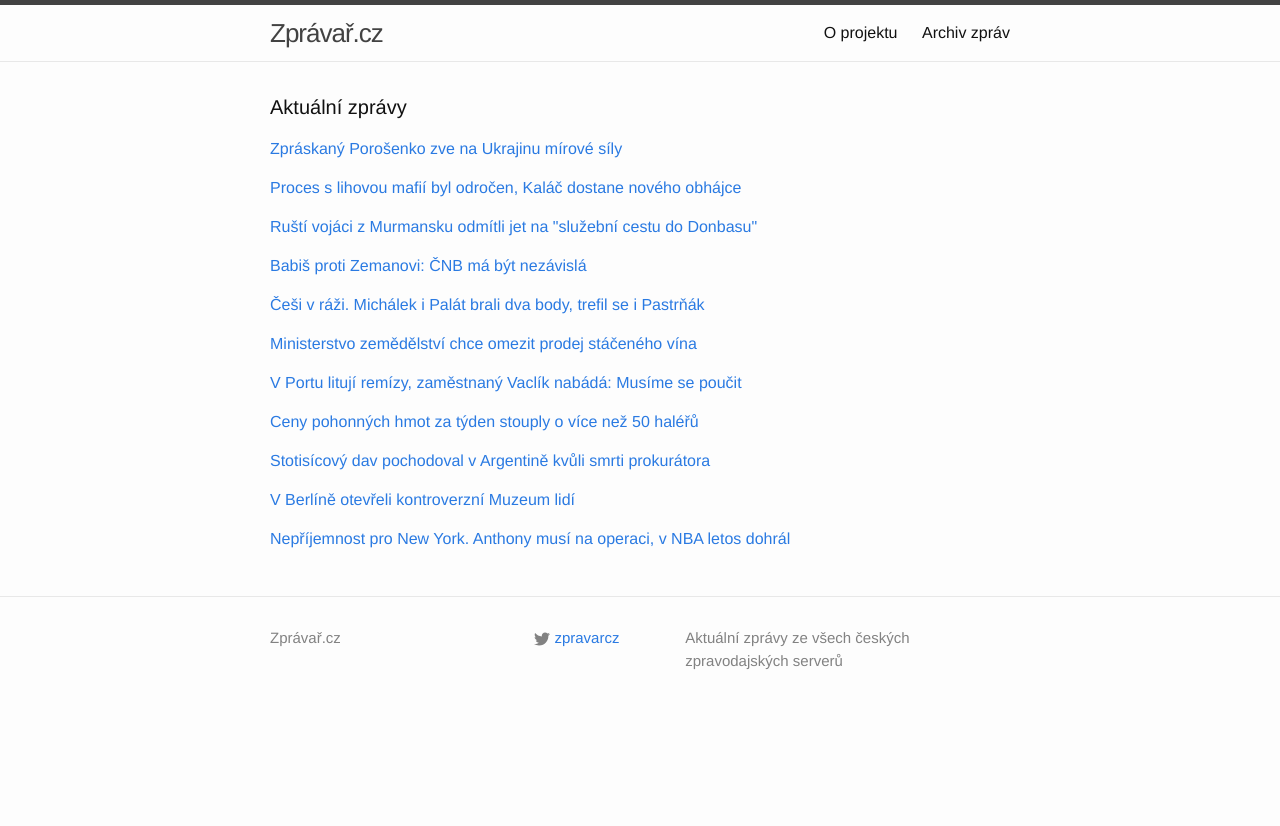
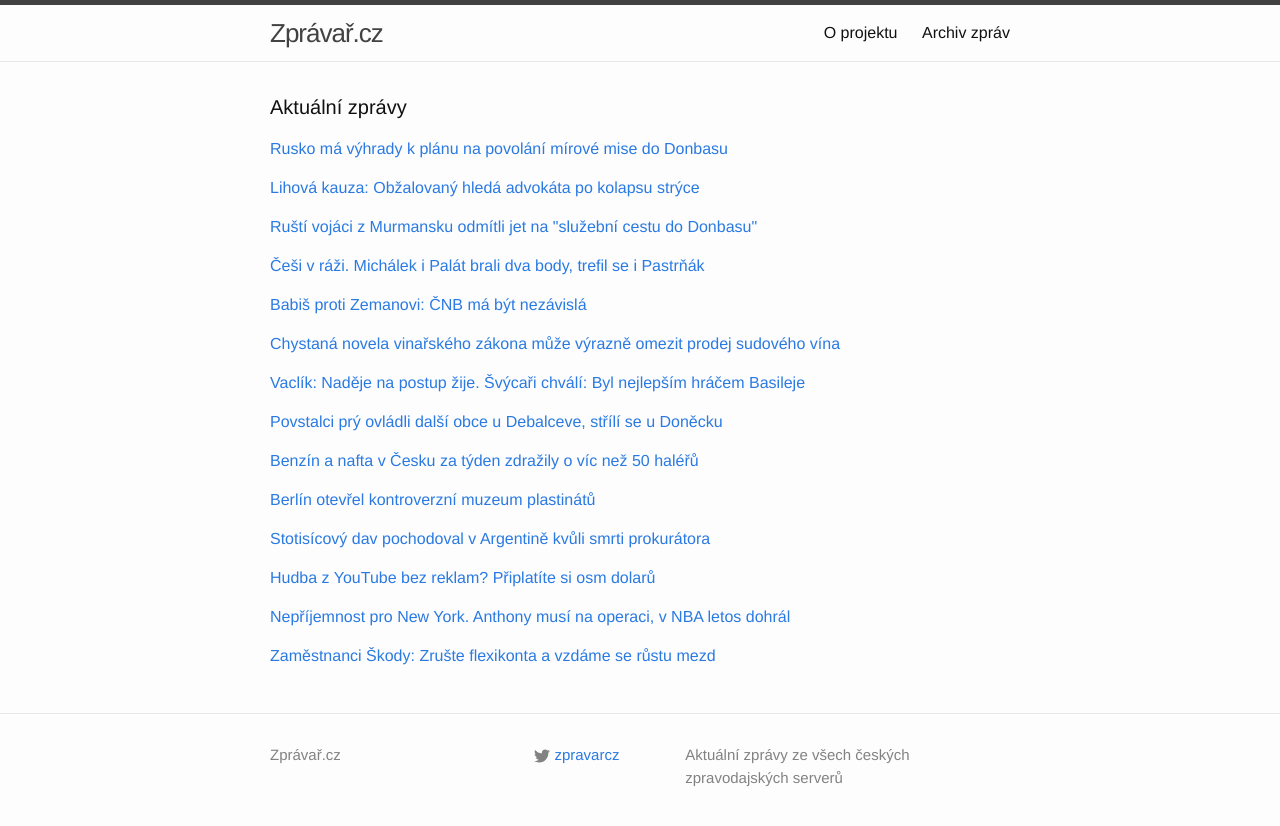
Before and after one commit to adliska/zpravar, a Jekyll site: the page built from index.html, in a window 1280 px wide. Shown: the top 826 px of the page. Built offline with Jekyll 4.4.1, drawn with Linux system fonts in a browser that asks for light colours.

Commit message:
zpravar news update

```diff
--- a/index.html
+++ b/index.html
@@ -5,9 +5,12 @@ layout: default
 <div class="home">
     <h1 class="page-heading">Aktuální zprávy</h1>
 
-<p><a href="javascript:;" onclick="toggle_visibility('zpravy0')">Zpráskaný Porošenko zve na Ukrajinu mírové síly</a></p>
+<p><a href="javascript:;" onclick="toggle_visibility('zpravy0')">Rusko má výhrady k plánu na povolání mírové mise do Donbasu</a></p>
 <div id="zpravy0" style="display:none">
 <ul>
+<li><a href=http://zpravy.e15.cz/zahranicni/udalosti/rusko-ma-vyhrady-k-planu-na-povolani-mirove-mise-do-donbasu-1164606>Rusko má výhrady k plánu na povolání mírové mise do Donbasu - zpravy.e15.cz</a></li>
+<li><a href=http://www.ceskenoviny.cz/zpravy/zpravy/ukrajina-chce-pozvat-do-zeme-mirove-jednotky-rusko-ma-vyhrady/1183134>Ukrajina chce pozvat do země mírové jednotky, Rusko má výhrady  - www.ceskenoviny.cz</a></li>
+<li><a href=http://zpravy.e15.cz/zahranicni/politika/rusko-ma-vyhrady-k-planu-na-povolani-mirove-mise-do-donbasu-1164606>Rusko má výhrady k plánu na povolání mírové mise do Donbasu - zpravy.e15.cz</a></li>
 <li><a href=http://www.tyden.cz/rubriky/zahranici/rusko-a-okoli/zpraskany-porosenko-zve-na-ukrajinu-mirove-sily_333859.html>Zpráskaný Porošenko zve na Ukrajinu mírové síly - www.tyden.cz</a></li>
 <li><a href=http://www.tyden.cz/rubriky/zahranici/rusko-a-okoli/porosenko-zve-na-ukrajinu-mirove-jednotky-osn_333859.html>Porošenko zve na Ukrajinu mírové jednotky OSN - www.tyden.cz</a></li>
 <li><a href=http://zpravy.e15.cz/zahranicni/udalosti/ukrajinska-bezpecnostni-rada-schvalila-pozvani-mirovych-jednotek-1164571>Ukrajinská bezpečnostní rada schválila pozvání mírových jednotek - zpravy.e15.cz</a></li>
@@ -18,9 +21,10 @@ layout: default
 <li><a href=http://www.ceskenoviny.cz/zpravy/zpravy/ukrajinska-bezpecnostni-rada-schvalila-pozvani-mirovych-jednotek/1183134>Ukrajinská bezpečnostní rada schválila pozvání mírových jednotek - www.ceskenoviny.cz</a></li>
 <li><a href=http://www.ceskatelevize.cz/ct24/svet/302176-ukrajina-pozada-osn-o-modre-prilby/>Ukrajina požádá OSN o modré přilby - www.ceskatelevize.cz</a></li>
 </ul>
-</div><p><a href="javascript:;" onclick="toggle_visibility('zpravy1')">Proces s lihovou mafií byl odročen, Kaláč dostane nového obhájce</a></p>
+</div><p><a href="javascript:;" onclick="toggle_visibility('zpravy1')">Lihová kauza: Obžalovaný hledá advokáta po kolapsu strýce</a></p>
 <div id="zpravy1" style="display:none">
 <ul>
+<li><a href=http://zpravy.aktualne.cz/domaci/obhajce-po-kolapsu-nemuze-dal-hajit-synovce-v-lihove-kauze/r~a3eb49feb81611e49f60002590604f2e/>Lihová kauza: Obžalovaný hledá advokáta po kolapsu strýce - zpravy.aktualne.cz</a></li>
 <li><a href=http://www.rozhlas.cz/_zprava/proces-s-lihovou-mafii-byl-odrocen-kalac-dostane-noveho-obhajce--1457342>Proces s lihovou mafií byl odročen, Kaláč dostane nového obhájce - www.rozhlas.cz</a></li>
 <li><a href=http://www.denik.cz/z_domova/proces-s-brezinou-byl-odrocen-na-brezen-kalac-si-hleda-obhajce-20150219.html>Proces s Březinou byl odročen na březen, Kaláč si hledá obhájce - www.denik.cz</a></li>
 <li><a href=http://www.rozhlas.cz/_zprava/proces-s-lihovou-mafii-byl-odrocen-kalac-si-hleda-noveho-obhajce--1457342>Proces s lihovou mafií byl odročen, Kaláč dostane nového obhájce - www.rozhlas.cz</a></li>
@@ -39,8 +43,18 @@ layout: default
 <li><a href=http://zpravy.idnes.cz/rusti-vojaci-budou-nasazeni-na-ukrajinu-donbas-flr-/zahranicni.aspx?c=A150219_065242_zahranicni_skr>Ruští vojáci se báli „služební cesty“ do Donbasu, armáda tutlá rozruch - zpravy.idnes.cz</a></li>
 <li><a href=http://www.ceskenoviny.cz/zpravy/zpravy/murmanskym-vojakum-se-pry-podarilo-vyhnout-se-nasazeni-v-donbasu/1183122>Murmanským vojákům se prý podařilo vyhnout se nasazení v Donbasu - www.ceskenoviny.cz</a></li>
 </ul>
-</div><p><a href="javascript:;" onclick="toggle_visibility('zpravy3')">Babiš proti Zemanovi: ČNB má být nezávislá</a></p>
+</div><p><a href="javascript:;" onclick="toggle_visibility('zpravy3')">Češi v ráži. Michálek i Palát brali dva body, trefil se i Pastrňák</a></p>
 <div id="zpravy3" style="display:none">
+<ul>
+<li><a href=http://www.tyden.cz/rubriky/sport/hokej/nhl/cesi-v-razi-michalek-i-palat-brali-dva-body-trefil-se-i-pastrnak_333870.html>Češi v ráži. Michálek i Palát brali dva body, trefil se i Pastrňák - www.tyden.cz</a></li>
+<li><a href=http://www.rozhlas.cz/_zprava/cesi-palili-v-nhl-ostrymi-skorovali-michalek-hudler-a-pastrnak--1457353>Češi pálili v NHL ostrými. Skórovali Michálek, Hudler a Pastrňák - www.rozhlas.cz</a></li>
+<li><a href=http://www.sportovninoviny.cz/zpravy/michalek-a-palat-si-pripsali-v-nhl-po-dvou-kanadskych-bodech/1183131>Michálek a Palát si připsali v NHL po dvou kanadských bodech - www.sportovninoviny.cz</a></li>
+<li><a href=http://www.denik.cz/hokej/michalek-a-palat-si-pripsali-v-nhl-po-dvou-kanadskych-bodech-20150219.html>Michálkův gól přispěl k porážce Montrealu, Palát dvakrát asistoval u výhry Tampy - www.denik.cz</a></li>
+<li><a href=http://sport.aktualne.cz/michalek-s-palatem-zarili-a-jejich-tymy-v-nhl-vyhravaly/r~f35270ecb7fa11e49f60002590604f2e/>Michálek s Palátem zářili a jejich týmy v NHL vyhrávaly - sport.aktualne.cz</a></li>
+<li><a href=http://hokej.idnes.cz/michalek-hudler-a-pastrnak-byli-mezi-strelci-fm6-/nhl.aspx?c=A150219_071020_nhl_Mkr>Michálek, Hudler a Pastrňák byli mezi střelci, Palát sbíral asistence - hokej.idnes.cz</a></li>
+</ul>
+</div><p><a href="javascript:;" onclick="toggle_visibility('zpravy4')">Babiš proti Zemanovi: ČNB má být nezávislá</a></p>
+<div id="zpravy4" style="display:none">
 <ul>
 <li><a href=http://echo24.cz/a/i6ZTh>Babiš proti Zemanovi: ČNB má být nezávislá - echo24.cz</a></li>
 <li><a href=http://www.tyden.cz/rubriky/domaci/politika/cnb-ma-byt-nezavisla-zlobi-se-babis-nad-vyroky-zemana_333858.html>ČNB má být nezávislá, zlobí se Babiš nad výroky Zemana - www.tyden.cz</a></li>
@@ -49,58 +63,74 @@ layout: default
 <li><a href=http://zpravy.aktualne.cz/ekonomika/babis-kritizuje-zemana-kvuli-jmenovani-lidi-do-cnb/r~17911fb4b7f911e49fc3002590604f2e/>Babiš kritizuje Zemana kvůli jmenování lidí do ČNB - zpravy.aktualne.cz</a></li>
 <li><a href=http://www.financninoviny.cz/zpravodajstvi/zpravy/cnb-ma-byt-nezavisla-reaguje-babis-na-vyroky-zemana/1183109>ČNB má být nezávislá, reaguje Babiš na výroky Zemana - www.financninoviny.cz</a></li>
 </ul>
-</div><p><a href="javascript:;" onclick="toggle_visibility('zpravy4')">Češi v ráži. Michálek i Palát brali dva body, trefil se i Pastrňák</a></p>
-<div id="zpravy4" style="display:none">
-<ul>
-<li><a href=http://www.tyden.cz/rubriky/sport/hokej/nhl/cesi-v-razi-michalek-i-palat-brali-dva-body-trefil-se-i-pastrnak_333870.html>Češi v ráži. Michálek i Palát brali dva body, trefil se i Pastrňák - www.tyden.cz</a></li>
-<li><a href=http://www.rozhlas.cz/_zprava/cesi-palili-v-nhl-ostrymi-skorovali-michalek-hudler-a-pastrnak--1457353>Češi pálili v NHL ostrými. Skórovali Michálek, Hudler a Pastrňák - www.rozhlas.cz</a></li>
-<li><a href=http://www.sportovninoviny.cz/zpravy/michalek-a-palat-si-pripsali-v-nhl-po-dvou-kanadskych-bodech/1183131>Michálek a Palát si připsali v NHL po dvou kanadských bodech - www.sportovninoviny.cz</a></li>
-<li><a href=http://www.denik.cz/hokej/michalek-a-palat-si-pripsali-v-nhl-po-dvou-kanadskych-bodech-20150219.html>Michálkův gól přispěl k porážce Montrealu, Palát dvakrát asistoval u výhry Tampy - www.denik.cz</a></li>
-<li><a href=http://sport.aktualne.cz/michalek-s-palatem-zarili-a-jejich-tymy-v-nhl-vyhravaly/r~f35270ecb7fa11e49f60002590604f2e/>Michálek s Palátem zářili a jejich týmy v NHL vyhrávaly - sport.aktualne.cz</a></li>
-<li><a href=http://hokej.idnes.cz/michalek-hudler-a-pastrnak-byli-mezi-strelci-fm6-/nhl.aspx?c=A150219_071020_nhl_Mkr>Michálek, Hudler a Pastrňák byli mezi střelci, Palát sbíral asistence - hokej.idnes.cz</a></li>
-</ul>
-</div><p><a href="javascript:;" onclick="toggle_visibility('zpravy5')">Ministerstvo zemědělství chce omezit prodej stáčeného vína</a></p>
+</div><p><a href="javascript:;" onclick="toggle_visibility('zpravy5')">Chystaná novela vinařského zákona může výrazně omezit prodej sudového vína</a></p>
 <div id="zpravy5" style="display:none">
 <ul>
+<li><a href=http://www.rozhlas.cz/_zprava/chystana-novela-vinarskeho-zakona-muze-vyrazne-omezit-prodej-sudoveho-vina--1457390>Chystaná novela vinařského zákona může výrazně omezit prodej sudového vína - www.rozhlas.cz</a></li>
 <li><a href=http://www.denik.cz/ekonomika/ministerstvo-zemedelstvi-chce-omezit-prodej-staceneho-vina-20150219.html>Ministerstvo zemědělství chce omezit prodej stáčeného vína - www.denik.cz</a></li>
 <li><a href=http://www.financninoviny.cz/zpravodajstvi/zpravy/ministerstvo-zemedelstvi-chce-omezit-prodej-staceneho-vina/1183150>Ministerstvo zemědělství chce omezit prodej stáčeného vína - www.financninoviny.cz</a></li>
 <li><a href=http://ekonomika.idnes.cz/ministerstvo-chysta-zakaz-sudoveho-vina-fpx-/ekonomika.aspx?c=A150218_215148_ekonomika_fih>Stát chystá přísnou regulaci prodeje sudového vína - ekonomika.idnes.cz</a></li>
 <li><a href=http://ekonomika.idnes.cz/rozhovor-s-reditelem-vinarstvi-u-kaplicky-f2p-/ekonomika.aspx?c=A150218_144637_ekonomika_fih>Vinař ze Zaječí: Vinotéky potřebujeme, zákaz prodeje sudovek nás ohrozí - ekonomika.idnes.cz</a></li>
 </ul>
-</div><p><a href="javascript:;" onclick="toggle_visibility('zpravy6')">V Portu litují remízy, zaměstnaný Vaclík nabádá: Musíme se poučit</a></p>
+</div><p><a href="javascript:;" onclick="toggle_visibility('zpravy6')">Vaclík: Naděje na postup žije. Švýcaři chválí: Byl nejlepším hráčem Basileje</a></p>
 <div id="zpravy6" style="display:none">
 <ul>
+<li><a href=http://www.denik.cz/fotbal/vaclik-nadeje-na-postup-zije-svycari-chvali-byl-nejlepsim-hracem-basileje-201502.html>Vaclík: Naděje na postup žije. Švýcaři chválí: Byl nejlepším hráčem Basileje - www.denik.cz</a></li>
 <li><a href=http://fotbal.idnes.cz/ohlasy-ligy-mistru-basilej-vs-poero-dbt-/fot_pohary.aspx?c=A150219_093815_fot_pohary_par>V Portu litují remízy, zaměstnaný Vaclík nabádá: Musíme se poučit - fotbal.idnes.cz</a></li>
 <li><a href=http://sport.aktualne.cz/nic-neni-ztraceno-tvrdi-po-remize-s-portem-vaclik/r~df680a6eb80f11e4b98c002590604f2e/>Nic není ztraceno, tvrdí po remíze s Portem Vaclík - sport.aktualne.cz</a></li>
 <li><a href=http://www.tyden.cz/rubriky/sport/fotbal/evropske-pohary/porto-prestrilelo-basilej-nic-neni-ztraceno-tvrdi-zachrance-vaclik_333857.html>Porto přestřílelo Basilej. Nic není ztraceno! tvrdí zachránce Vaclík - www.tyden.cz</a></li>
 <li><a href=http://www.tyden.cz/rubriky/sport/fotbal/evropske-pohary/porto-prestrilelo-basilej-vaclik-se-ale-nevzdava-nic-neni-ztraceno_333857.html>Porto přestřílelo Basilej. Nic není ztraceno! tvrdí zachránce Vaclík - www.tyden.cz</a></li>
 </ul>
-</div><p><a href="javascript:;" onclick="toggle_visibility('zpravy7')">Ceny pohonných hmot za týden stouply o více než 50 haléřů</a></p>
+</div><p><a href="javascript:;" onclick="toggle_visibility('zpravy7')">Povstalci prý ovládli další obce u Debalceve, střílí se u Doněcku</a></p>
 <div id="zpravy7" style="display:none">
 <ul>
+<li><a href=http://www.ceskatelevize.cz/ct24/svet/302189-povstalci-pry-ovladli-dalsi-obce-u-debalceve-strili-se-u-donecku/>Povstalci prý ovládli další obce u Debalceve, střílí se u Doněcku - www.ceskatelevize.cz</a></li>
+<li><a href=http://zpravy.e15.cz/zahranicni/udalosti/debalceve-je-plne-v-rukou-povstalcu-ti-obsazuji-i-okolni-obce-1164602>Debalceve je plně v rukou povstalců, ti obsazují i okolní obce - zpravy.e15.cz</a></li>
+<li><a href=http://zahranicni.ihned.cz/evropa-slovensko/c1-63559990-debalceve-plne-kontroluji-separatiste-hlasi-kyjev-boje-zatim-neprestaly>Debalceve plně kontrolují separatisté, hlásí Kyjev. Boje zatím nepřestaly - zahranicni.ihned.cz</a></li>
+<li><a href=http://www.ceskenoviny.cz/zpravy/zpravy/debalceve-je-plne-pod-kontrolou-povstalcu-boje-ale-neustaly/1183196>Debalceve je plně pod kontrolou povstalců, boje ale neustaly - www.ceskenoviny.cz</a></li>
+</ul>
+</div><p><a href="javascript:;" onclick="toggle_visibility('zpravy8')">Benzín a nafta v Česku za týden zdražily o víc než 50 haléřů</a></p>
+<div id="zpravy8" style="display:none">
+<ul>
+<li><a href=http://www.novinky.cz/ekonomika/362072-benzin-a-nafta-v-cesku-za-tyden-zdrazily-o-vic-nez-50-haleru.html>Benzín a nafta v Česku za týden zdražily o víc než 50 haléřů - www.novinky.cz</a></li>
 <li><a href=http://www.denik.cz/ekonomika/ceny-pohonnych-hmot-za-tyden-stouply-o-vice-nez-50-haleru-20150219.html>Ceny pohonných hmot za týden stouply o více než 50 haléřů - www.denik.cz</a></li>
 <li><a href=http://zpravy.aktualne.cz/ekonomika/benzin-i-nafta-zdrazily-o-50-haleru-ceny-dal-porostou/r~08d58810b81311e4b98c002590604f2e/>Benzin i nafta zdražily o 50 haléřů. Ceny dál porostou - zpravy.aktualne.cz</a></li>
 <li><a href=http://www.financninoviny.cz/zpravodajstvi/zpravy/benzin-a-nafta-v-cr-dal-zdrazuji-ceny-stouply-o-vice-nez-50-hal-/1183146>Benzin a nafta v ČR dál zdražují, ceny stouply o více než 50 hal. - www.financninoviny.cz</a></li>
 </ul>
-</div><p><a href="javascript:;" onclick="toggle_visibility('zpravy8')">Stotisícový dav pochodoval v Argentině kvůli smrti prokurátora</a></p>
-<div id="zpravy8" style="display:none">
+</div><p><a href="javascript:;" onclick="toggle_visibility('zpravy9')">Berlín otevřel kontroverzní muzeum plastinátů</a></p>
+<div id="zpravy9" style="display:none">
+<ul>
+<li><a href=http://www.novinky.cz/cestovani/362031-berlin-otevrel-kontroverzni-muzeum-plastinatu.html>Berlín otevřel kontroverzní muzeum plastinátů - www.novinky.cz</a></li>
+<li><a href=http://www.novinky.cz/cestovani/362031-v-berline-otevreli-kontroverzni-muzeum-lidi.html>V Berlíně otevřeli kontroverzní Muzeum lidí - www.novinky.cz</a></li>
+<li><a href=http://www.novinky.cz/cestovani/362031-v-berline-otevreli-muzeum-lidi.html>V Berlíně otevřeli Muzeum lidí - www.novinky.cz</a></li>
+<li><a href=http://www.novinky.cz/cestovani/362031-v-berline-bylo-otevreno-muzeum-lidi.html>V Berlíně bylo otevřeno Muzeum lidí - www.novinky.cz</a></li>
+</ul>
+</div><p><a href="javascript:;" onclick="toggle_visibility('zpravy10')">Stotisícový dav pochodoval v Argentině kvůli smrti prokurátora</a></p>
+<div id="zpravy10" style="display:none">
 <ul>
 <li><a href=http://echo24.cz/a/wpdkF>Stotisícový dav pochodoval v Argentině kvůli smrti prokurátora - echo24.cz</a></li>
 <li><a href=http://zpravy.idnes.cz/protesty-v-argentine-smrt-prokuratora-alberta-nismana-pgy-/zahranicni.aspx?c=A150219_085016_zahranicni_vez>Argentina se bouří kvůli smrti žalobce, jenž vyšetřoval prezidentku - zpravy.idnes.cz</a></li>
 <li><a href=http://www.ceskatelevize.cz/ct24/svet/302180-kauza-nisman-statisice-argentincu-volaly-po-nezavisle-justici/>Kauza Nisman: Statisíce Argentinců volaly po nezávislé justici - www.ceskatelevize.cz</a></li>
 </ul>
-</div><p><a href="javascript:;" onclick="toggle_visibility('zpravy9')">V Berlíně otevřeli kontroverzní Muzeum lidí</a></p>
-<div id="zpravy9" style="display:none">
+</div><p><a href="javascript:;" onclick="toggle_visibility('zpravy11')">Hudba z YouTube bez reklam? Připlatíte si osm dolarů</a></p>
+<div id="zpravy11" style="display:none">
 <ul>
-<li><a href=http://www.novinky.cz/cestovani/362031-v-berline-otevreli-kontroverzni-muzeum-lidi.html>V Berlíně otevřeli kontroverzní Muzeum lidí - www.novinky.cz</a></li>
-<li><a href=http://www.novinky.cz/cestovani/362031-v-berline-otevreli-muzeum-lidi.html>V Berlíně otevřeli Muzeum lidí - www.novinky.cz</a></li>
-<li><a href=http://www.novinky.cz/cestovani/362031-v-berline-bylo-otevreno-muzeum-lidi.html>V Berlíně bylo otevřeno Muzeum lidí - www.novinky.cz</a></li>
+<li><a href=http://zpravy.aktualne.cz/ekonomika/hudba-z-youtube-bez-reklam-priplatite-si-osm-dolaru/r~2020771cb81a11e49bec0025900fea04/>Hudba z YouTube bez reklam? Připlatíte si osm dolarů - zpravy.aktualne.cz</a></li>
+<li><a href=http://e-svet.e15.cz/internet/youtube-zavede-v-pristich-mesicich-predplatne-na-hudebni-sluzby-1164599>YouTube zavede v příštích měsících předplatné na hudební služby - e-svet.e15.cz</a></li>
+<li><a href=http://www.ceskatelevize.cz/ct24/media-it/302187-spusteni-placene-verze-youtube-je-pry-otazkou-nekolika-mesicu/>Spuštění placené verze YouTube je prý otázkou "několika měsíců" - www.ceskatelevize.cz</a></li>
 </ul>
-</div><p><a href="javascript:;" onclick="toggle_visibility('zpravy10')">Nepříjemnost pro New York. Anthony musí na operaci, v NBA letos dohrál</a></p>
-<div id="zpravy10" style="display:none">
+</div><p><a href="javascript:;" onclick="toggle_visibility('zpravy12')">Nepříjemnost pro New York. Anthony musí na operaci, v NBA letos dohrál</a></p>
+<div id="zpravy12" style="display:none">
 <ul>
 <li><a href=http://www.denik.cz/ostatni_sport/neprijemnost-pro-new-york-anthony-musi-na-operaci-v-nba-letos-dohral-20150219.html>Nepříjemnost pro New York. Anthony musí na operaci, v NBA letos dohrál - www.denik.cz</a></li>
 <li><a href=http://sport.idnes.cz/basketbaliste-new-york-knicks-prisli-o-strelce-anthonyho-pma-/basket.aspx?c=A150219_095025_sport-basket_par>Basketbalisté New York Knicks přišli v NBA o střelce Anthonyho - sport.idnes.cz</a></li>
 <li><a href=http://sport.aktualne.cz/pro-anthonyho-konci-kvuli-operaci-kolena-sezona-v-nba/r~1fc18626b81511e486b9002590604f2e/>Pro Anthonyho končí kvůli operaci kolena sezona v NBA - sport.aktualne.cz</a></li>
 </ul>
+</div><p><a href="javascript:;" onclick="toggle_visibility('zpravy13')">Zaměstnanci Škody: Zrušte flexikonta a vzdáme se růstu mezd</a></p>
+<div id="zpravy13" style="display:none">
+<ul>
+<li><a href=http://ekonomika.idnes.cz/zamestnanci-skody-vzdame-se-rustu-mezd-ale-nechceme-flexikonta-pvs-/ekoakcie.aspx?c=A150219_101056_ekoakcie_fih>Zaměstnanci Škody: Zrušte flexikonta a vzdáme se růstu mezd - ekonomika.idnes.cz</a></li>
+<li><a href=http://zpravy.e15.cz/byznys/prumysl-a-energetika/zamestnanci-skody-odmitaji-prescasy-radsi-se-vzdaji-rustu-platu-1164595>Zaměstnanci Škody odmítají přesčasy. Řadši se vzdají růstu platů - zpravy.e15.cz</a></li>
+<li><a href=http://www.financninoviny.cz/zpravodajstvi/zpravy/nekteri-zamestnanci-skody-auto-uz-nechteji-flexikonta/1183168>Někteří zaměstnanci Škody Auto už nechtějí flexikonta - www.financninoviny.cz</a></li>
+</ul>
 </div></div>
```
